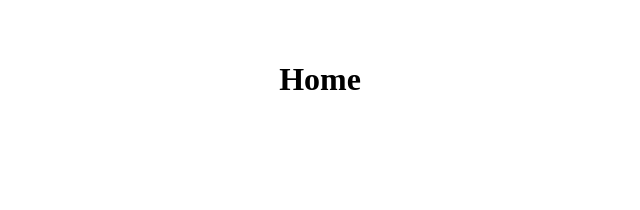
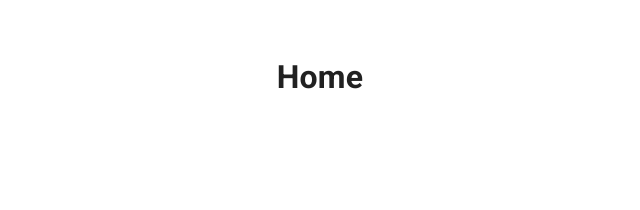
Before and after one commit to hugorebel1998/Diario-React, a React (Vite) app: page / in a window 1280 px wide. Shown: the top 210 px of the page, without its empty margins (320-960 px from the left). Built offline with nearby package versions, Linux system fonts and the light colour scheme.

Commit message:
MUI: Se implementa configuración oara obtener estilos

```diff
--- a/src/JournalApp.jsx
+++ b/src/JournalApp.jsx
@@ -1,7 +1,10 @@
 import { AppRouter } from "./router/AppRouter"
+import { AppTheme } from "./themes"
 
 export const JournalApp = () => {
     return (
-        <AppRouter />
+        <AppTheme>
+            <AppRouter />
+        </AppTheme>
     )
 }
--- a/src/main.jsx
+++ b/src/main.jsx
@@ -14,7 +14,7 @@
 ReactDOM.createRoot(document.getElementById('root')).render(
   <React.StrictMode>
     <BrowserRouter>
-      <JournalApp />
+        <JournalApp />
     </BrowserRouter>
   </React.StrictMode>,
 )
--- /dev/null
+++ b/src/themes/AppTheme.jsx
@@ -0,0 +1,12 @@
+import { ThemeProvider } from "@emotion/react"
+import CssBaseline from "@mui/material/CssBaseline"
+import { purpleTheme } from "./"
+
+export const AppTheme = ({ children }) => {
+    return (
+        <ThemeProvider theme={purpleTheme}>
+            <CssBaseline />
+            {children}
+        </ThemeProvider>
+    )
+}
--- /dev/null
+++ b/src/themes/index.js
@@ -0,0 +1,2 @@
+export * from './AppTheme';
+export * from './purpleTheme';
--- /dev/null
+++ b/src/themes/purpleTheme.js
@@ -0,0 +1,16 @@
+import { createTheme } from "@mui/material";
+import { red } from "@mui/material/colors";
+
+export const purpleTheme = createTheme({
+    palette: {
+        primary: {
+            main: '#262254'
+        },
+        secondary: {
+            main: '#543884'
+        },
+        error: {
+            main: red.A400
+        }
+    }
+});
```
